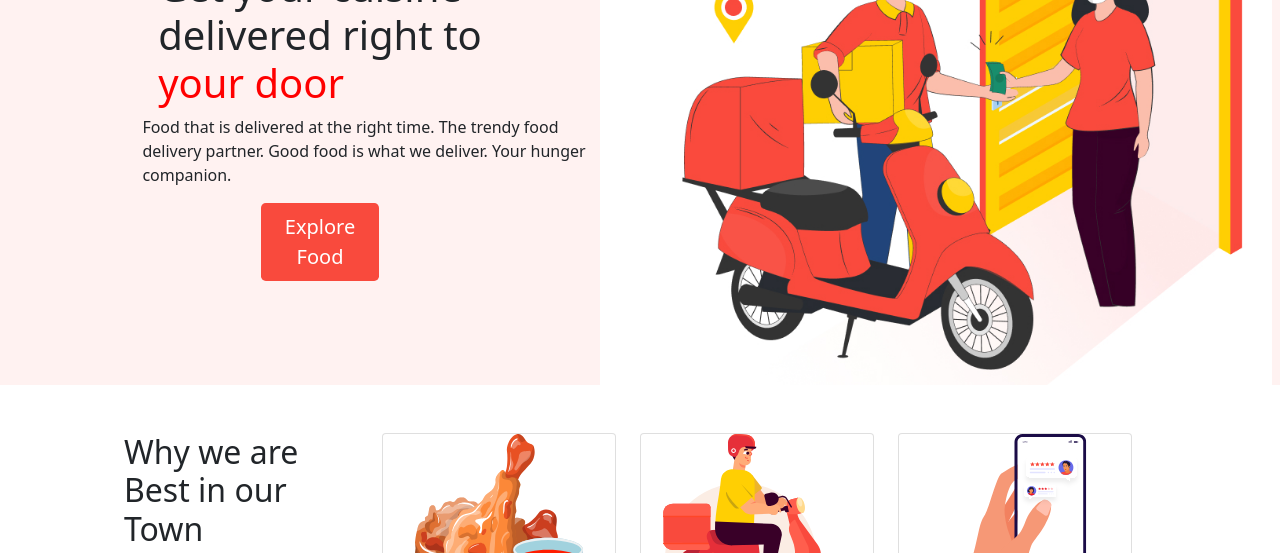
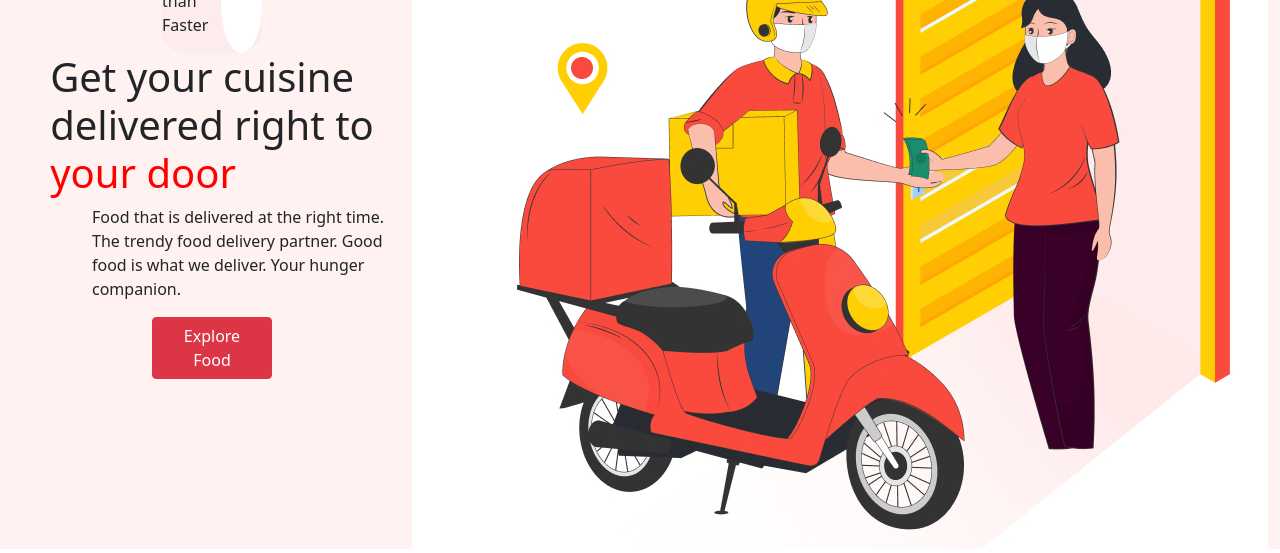
Before and after one commit to Prasann0009/f1week3contest, a plain HTML site: page index.html in a window 1280 px wide. Shown: the part 215-768 px from the top of the page. Drawn offline with nearby package versions, Linux system fonts and the light colour scheme.

Commit message:
bg_danger

```diff
--- a/index.html
+++ b/index.html
@@ -60,7 +60,7 @@
               </div>
         </a>
           <button class="navbar-toggler" type="button" data-bs-toggle="collapse" data-bs-target="#mynavbar">
-            <span class="navbar-toggler-icon"></span>
+            <span class="navbar-toggler-icon bg-danger"></span>
           </button>
           <div class="collapse navbar-collapse" id="mynavbar">
             <ul class="navbar-nav me-auto">
@@ -98,8 +98,8 @@
         </div>
       </nav>
       <section  id="head">
-      <div class="row container-fluid d-flex flex-row" >
-            <div class="col-6 d-flex flex-column justify-content-center align-items-center">
+      <div class="container-fluid d-flex flex-row" >
+            <div class="d-flex flex-column justify-content-center align-items-center">
               <div class="d-flex header-card justify-content-center">
 
                 <p class="head-text-1">More than Faster</p>
@@ -133,10 +133,10 @@
                 <p>Food that is delivered at the right time. The trendy food delivery partner. Good food is what we deliver. Your hunger companion.</p>
               </div>
 
-              <button class="btn btn-lg text-white" id="head_button">Explore Food</button>
+              <button class="btn btn-danger text-white" style="width: 30%;">Explore Food</button>
             </div>
-            <div class="col-6 d-flex justify-content-center">
-             <img src="Frame.jpg" alt="Delivery Boy Image" height="600px" >
+            <div class="d-flex justify-content-center">
+             <img src="Frame.jpg" alt="Delivery Boy Image">
             </div>
         </div>
       </section>
```
